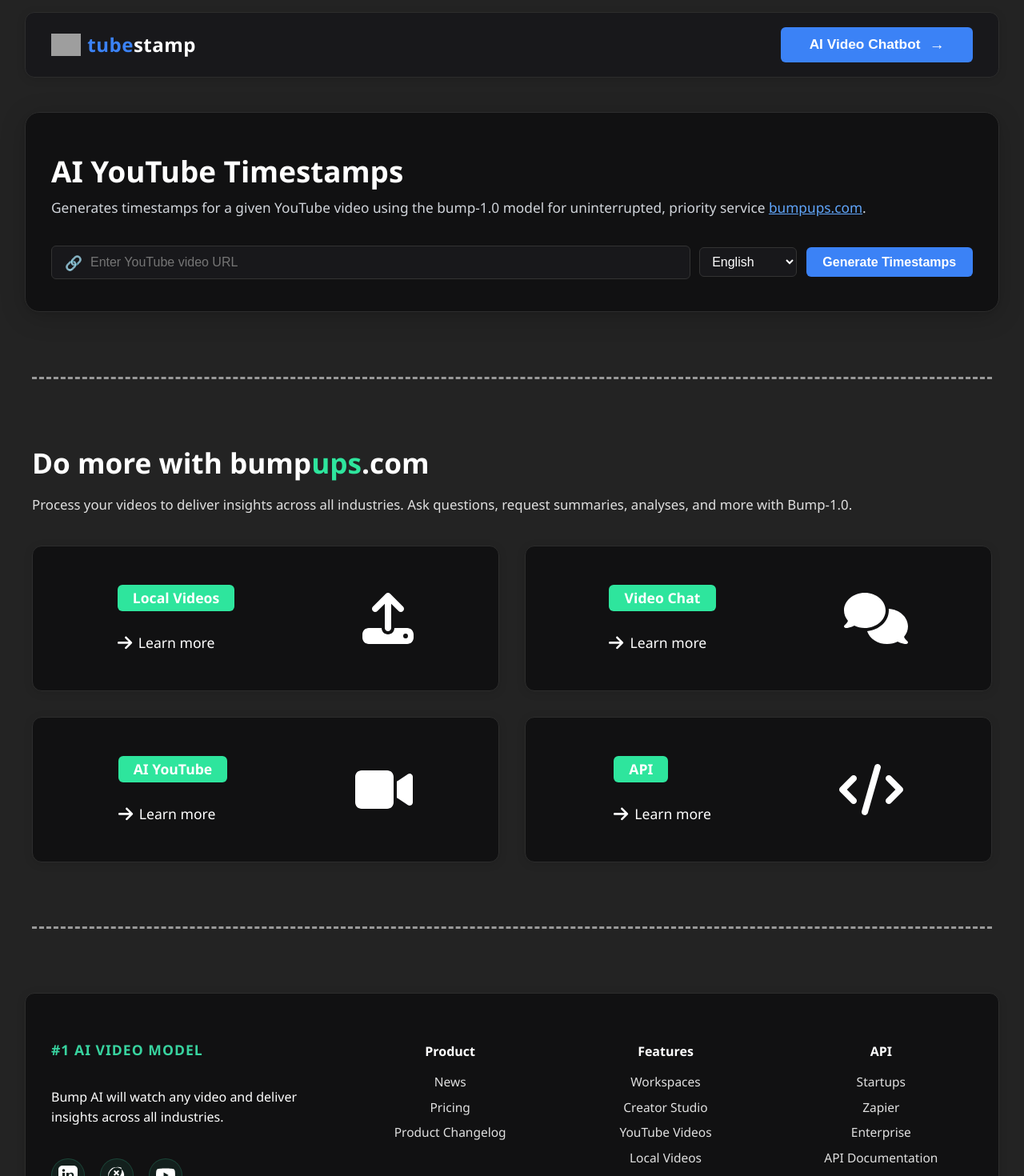
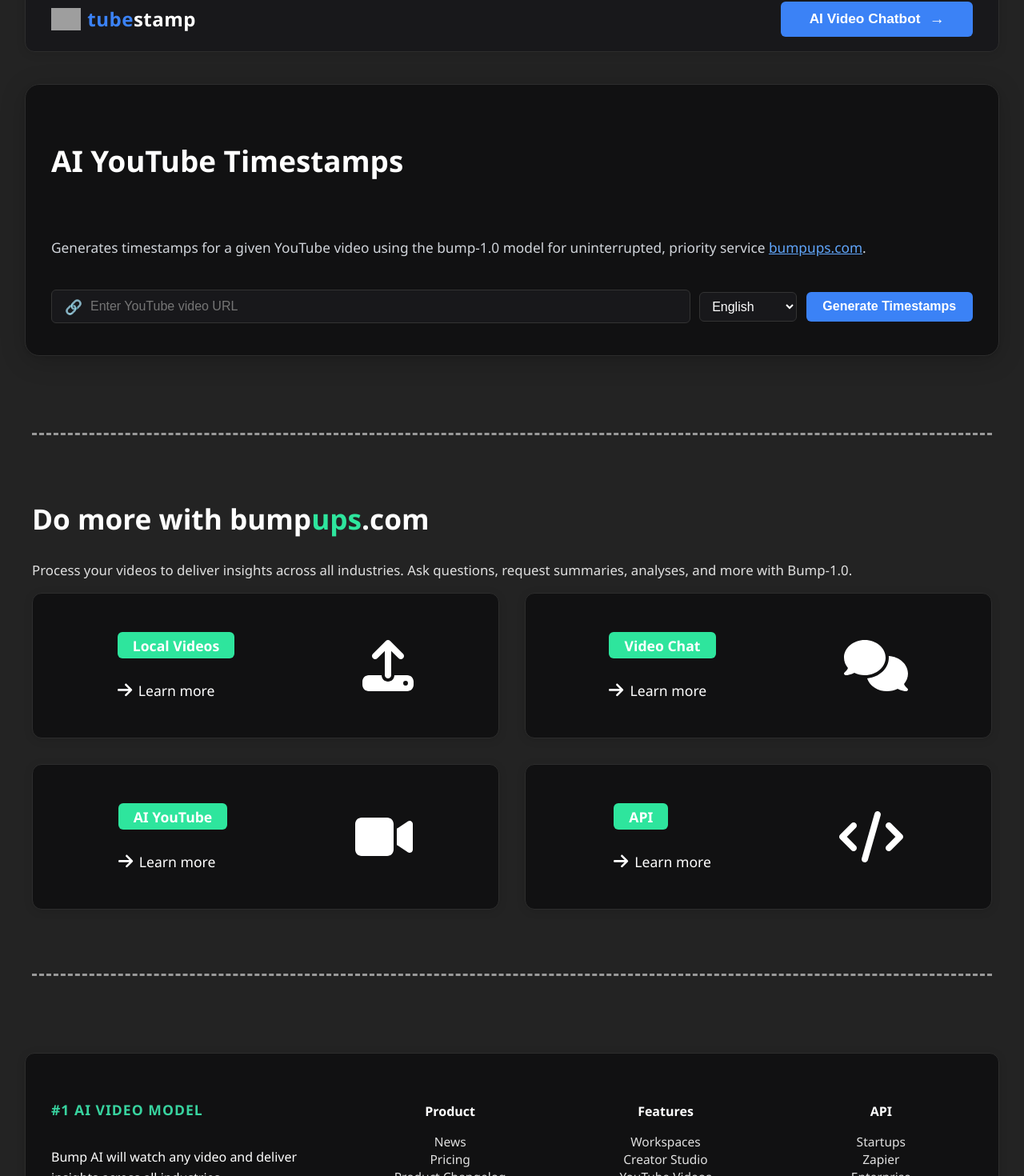
Before and after one commit to eusoffamir/tubestampprod, a React (Create React App) app: page / in a window 1280 px wide. Shown: the part 41-1511 px from the top of the page at 80% size. Built offline with nearby package versions, Linux system fonts and the light colour scheme; grey boxes are pictures that could not be loaded.

Commit message:
Frontend V1

```diff
--- a/src/unAuth/LandingPage.css
+++ b/src/unAuth/LandingPage.css
@@ -4,6 +4,8 @@
   display: flex;
   flex-direction: column;
   font-family: 'Segoe UI', Tahoma, Geneva, Verdana, sans-serif;
+  gap: 1rem; /* or your preferred value */
+  padding-top: 1.5rem; /* Add this for top space */
 }
 
 .landing-page-container {
@@ -23,15 +25,14 @@
   box-shadow: 0 20px 40px rgba(0, 0, 0, 0.1);
   backdrop-filter: blur(10px);
   animation: fadeInUp 0.8s ease-out;
-  margin-top: 120px;
-  margin-bottom: 40px;
+  display: flex;
+  flex-direction: column;
 }
 
 .landing-title {
   font-size: 3.5rem;
   font-weight: 700;
   color: #2d3748;
-  margin-bottom: 20px;
   background: linear-gradient(45deg, #667eea, #764ba2);
   -webkit-background-clip: text;
   -webkit-text-fill-color: transparent;
@@ -41,7 +42,6 @@
 .landing-subtitle {
   font-size: 1.3rem;
   color: #718096;
-  margin-bottom: 40px;
   font-weight: 300;
 }
 
@@ -49,7 +49,6 @@
   display: grid;
   grid-template-columns: repeat(auto-fit, minmax(250px, 1fr));
   gap: 30px;
-  margin-bottom: 40px;
 }
 
 .feature-card {
@@ -116,7 +115,7 @@
 @media (max-width: 768px) {
   .landing-content {
     padding: 30px 20px;
-    margin-top: 100px;
+    gap: 24px;
   }
 
   .landing-title {
--- a/src/unAuth/components/Bumpups.css
+++ b/src/unAuth/components/Bumpups.css
@@ -1,5 +1,5 @@
 .bumpups-section {
-  padding: 0.1rem 0 0 0;
+  padding: 0;
   background: #232323;
   min-height: 50vh;
   padding-left: 0;
@@ -18,7 +18,6 @@
   font-size: 2.2rem;
   font-weight: 700;
   color: #fff;
-  margin-bottom: 0.5rem;
 }
 
 .bumpups-highlight {
@@ -32,14 +31,12 @@
 .bumpups-subtitle {
   color: #e0e0e0;
   font-size: 1.05rem;
-  margin-bottom: 2.5rem;
 }
 
 .bumpups-grid {
   display: grid;
   grid-template-columns: repeat(2, 1fr);
   gap: 2rem;
-  margin-top: 1.5rem;
 }
 
 .bumpup-card {
--- a/src/unAuth/components/Footer.css
+++ b/src/unAuth/components/Footer.css
@@ -5,13 +5,13 @@
   max-width: 1200px;
   width: 90%;
   margin: 0 auto 1.5rem auto;
-  padding: 0 2rem;
+  padding: 2.5rem 2rem;
 }
 
 .footer {
   background: transparent;
   color: #fff;
-  padding: 2.5rem 0 1rem 0;
+  padding: 0;
   border-radius: 12px;
 }
 
@@ -25,7 +25,6 @@
   align-items: flex-start;
   justify-content: space-between;
   gap: 2.5rem;
-  margin-bottom: 2rem;
 }
 
 .footer-section {
@@ -46,14 +45,12 @@
   font-size: 1.1rem;
   color: #38d39f;
   font-weight: 600;
-  margin-bottom: 1.2rem;
   letter-spacing: 1px;
 }
 
 .footer-description {
   color: #e0e0e0;
   line-height: 1.6;
-  margin-bottom: 1.2rem;
   font-size: 1rem;
   text-align: left;
 }
@@ -98,7 +95,6 @@
 }
 
 .footer-links li {
-  margin-bottom: 0.6rem;
 }
 
 .footer-links a {
@@ -115,7 +111,7 @@
 .footer-bottom {
   border-top: 1px solid #333;
   padding-top: 1.2rem;
-  margin-top: 1.2rem;
+  margin-top: 2rem; /* Add this or increase the value */
 }
 
 .footer-bottom-content {
--- a/src/unAuth/components/NavBar.css
+++ b/src/unAuth/components/NavBar.css
@@ -5,7 +5,7 @@
   border: 1.5px solid #2d2d2d;
   max-width: 1200px;
   width: 90%;
-  margin: 3.5rem auto 0 auto;
+  margin: 0 auto;
   display: flex;
   align-items: center;
   justify-content: space-between;
--- a/src/unAuth/components/Timestamp.css
+++ b/src/unAuth/components/Timestamp.css
@@ -2,7 +2,6 @@
   background: #232323;
   color: #fff;
   margin: 0;
-  padding-top: 1.2rem; /* or 0.5rem for a very tight gap */
 }
 
 .timestamp-container {
@@ -19,22 +18,18 @@
   display: flex;
   flex-direction: column;
   justify-content: center;
-  margin-bottom: 0rem;
+  gap: 24px;
 }
 
 .main-title {
   font-size: 2.3rem;
   font-weight: 800;
-  margin-top: 0.5rem;
-  margin-bottom: 0.6rem;
   color: #fff;
 }
 
 .subtitle {
   font-size: 1.08rem;
   color: #d1d5db;
-  margin-top: 0;
-  margin-bottom: 2rem;
 }
 
 .subtitle a {
@@ -47,7 +42,6 @@
   gap: 0.7rem;
   align-items: center;
   flex-wrap: wrap;
-  margin-top: 0.2rem;
 }
 
 .input-group {
@@ -113,7 +107,6 @@
 .error-message {
   color: #ef4444;
   font-size: 0.9rem;
-  margin-top: 0.5rem;
   padding: 0.5rem;
   background: rgba(239, 68, 68, 0.1);
   border: 1px solid rgba(239, 68, 68, 0.3);
@@ -129,6 +122,7 @@
   .timestamp-container {
     padding: 1.5rem 0.7rem 1.2rem 0.7rem;
     min-width: 0;
+    gap: 16px;
   }
   .timestamp-form {
     flex-direction: column;
```
